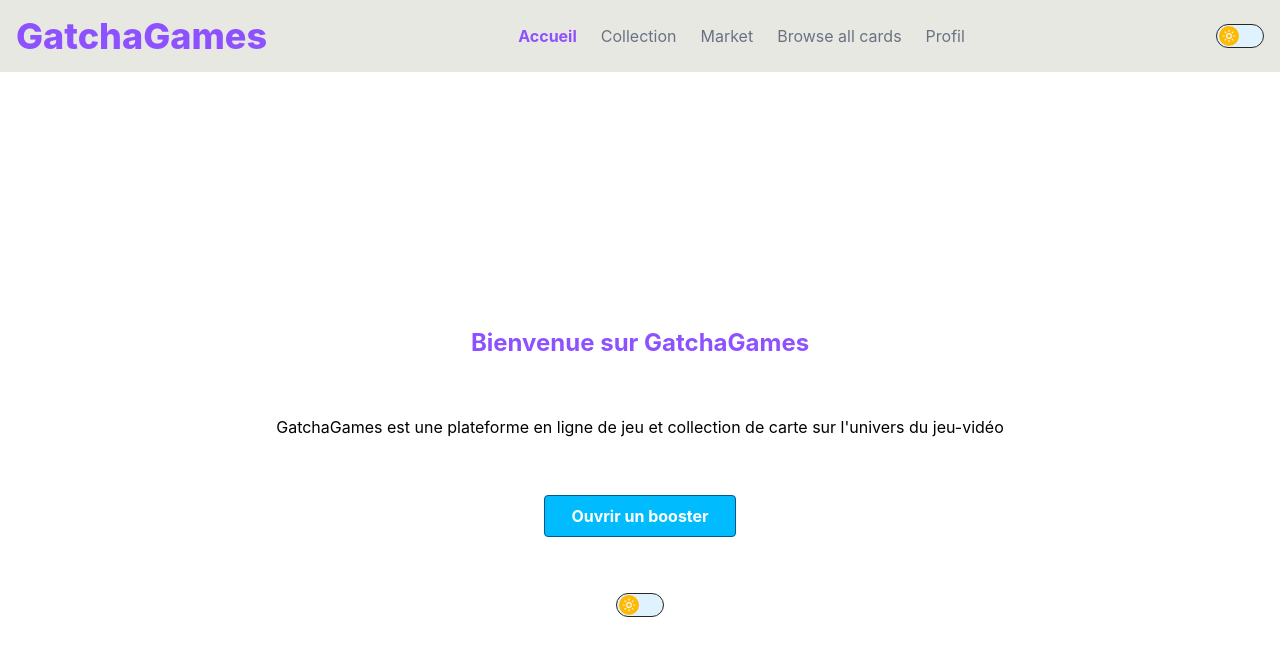
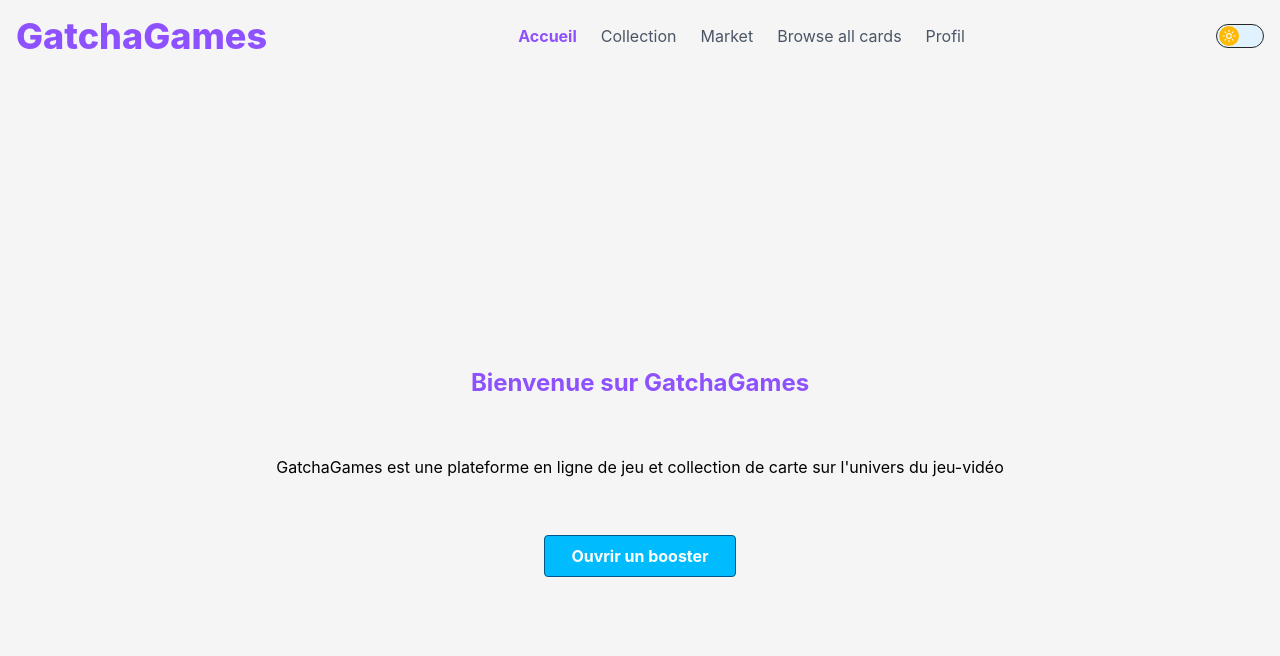
Before and after one commit to polodu13160/transcendance42Lyon, a React (Vite) app: page / in a window 1280 px wide. Shown: the top 656 px of the page. Built offline with nearby package versions, Linux system fonts and the light colour scheme.

Commit message:
feat: update Navbar and ThemeToggle styles; enhance HomePage layout

```diff
--- a/src/components/layout/Navbar.tsx
+++ b/src/components/layout/Navbar.tsx
@@ -6,11 +6,11 @@ export default function NavBar() {
     function getNavLinkClass({isActive}: {isActive: boolean}) {
         return isActive
             ? "text-violet-500 font-bold"
-            : "text-gray-500 hover:text-violet-500"
+            : "text-gray-600 dark:text-gray-200 hover:text-violet-500"
     }
 
     return (
-        <div className="flex justify-between items-center bg-olive-200 p-4 w-full sticky top-0 z-10">
+        <div className="flex justify-between items-center bg-neutral-100 dark:bg-neutral-800 p-4 w-full sticky top-0 z-10">
             <h1 className="text-violet-500 text-4xl font-extrabold">GatchaGames</h1>
             <nav className="flex gap-6">
                 <NavLink to="/" className={getNavLinkClass} >Accueil</NavLink>
--- a/src/components/ui/ThemeToggle.tsx
+++ b/src/components/ui/ThemeToggle.tsx
@@ -11,6 +11,10 @@ export default function ThemeToggle() {
         setToggleButton(prevToggleButton => !prevToggleButton);
     }
 
+    React.useEffect(() => {
+        document.documentElement.classList.toggle('dark', toggleButton === true);
+    }, [toggleButton])
+
 return (
     <>
         <label className="select-none cursor-pointer">
@@ -20,7 +24,7 @@ return (
                 className="sr-only peer"
             />
 
-            <span className="border border-stone-800 h-6 w-12 bg-sky-100 peer-checked:bg-slate-800 peer-checked:[&>span]:bg-indigo-400 transition-colors duration-300 ease-in-out rounded-full flex items-center p-0.5 peer-checked:[&>span]:translate-x-6">
+            <span className="border border-stone-800 h-6 w-12 bg-sky-100 peer-checked:border-stone-300 peer-checked:bg-slate-800 peer-checked:[&>span]:bg-indigo-400 transition-colors duration-300 ease-in-out rounded-full flex items-center p-0.5 peer-checked:[&>span]:translate-x-6">
                 <span className="h-5 w-5 rounded-full bg-amber-400 flex transition-transform duration-400 ease-in-out items-center justify-center">
                     <img
                         src={toggleButton ? moonIcon : sunIcon}
--- a/src/pages/HomePage.tsx
+++ b/src/pages/HomePage.tsx
@@ -1,18 +1,16 @@
 // import GameCard from "../features/cards/GameCard"
 // import testData from "../../test_data/cardsData.json"
-import ThemeToggle from "../components/ui/ThemeToggle"
 
 export default function HomePage() {
 
 
 
     return (
-        <div className="flex flex-col justify-center items-center h-screen gap-14">
+        <div className="flex flex-col justify-center items-center h-screen gap-14 bg-neutral-100 dark:bg-neutral-800">
             <h1 className="text-2xl font-bold text-violet-500" >Bienvenue sur GatchaGames</h1>
             <p>GatchaGames est une plateforme en ligne de jeu et collection de carte sur l'univers du jeu-vidéo</p>
             <button className="text-white bg-sky-400 hover:bg-sky-500 active:bg-sky-600 border-sky-800 border p-2 rounded font-bold w-48 transition-all duration-300 ease-in-out active:scale-95">Ouvrir un booster</button>
 
-            <ThemeToggle />
         </div>
     )
 }
--- a/src/styles/global.css
+++ b/src/styles/global.css
@@ -1,5 +1,6 @@
 @import "tailwindcss";
 
+@custom-variant dark (&:where(.dark, .dark *));
 .active {
     color: green
 }
```
